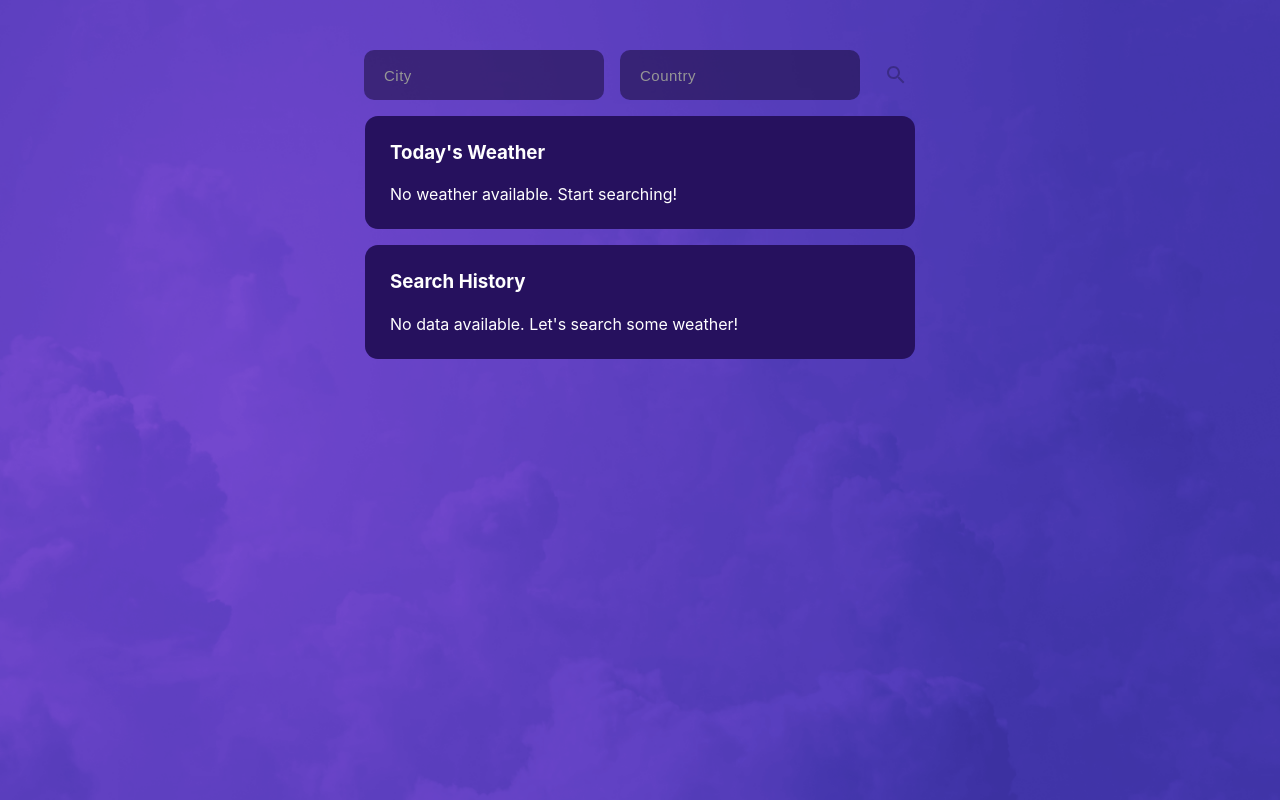
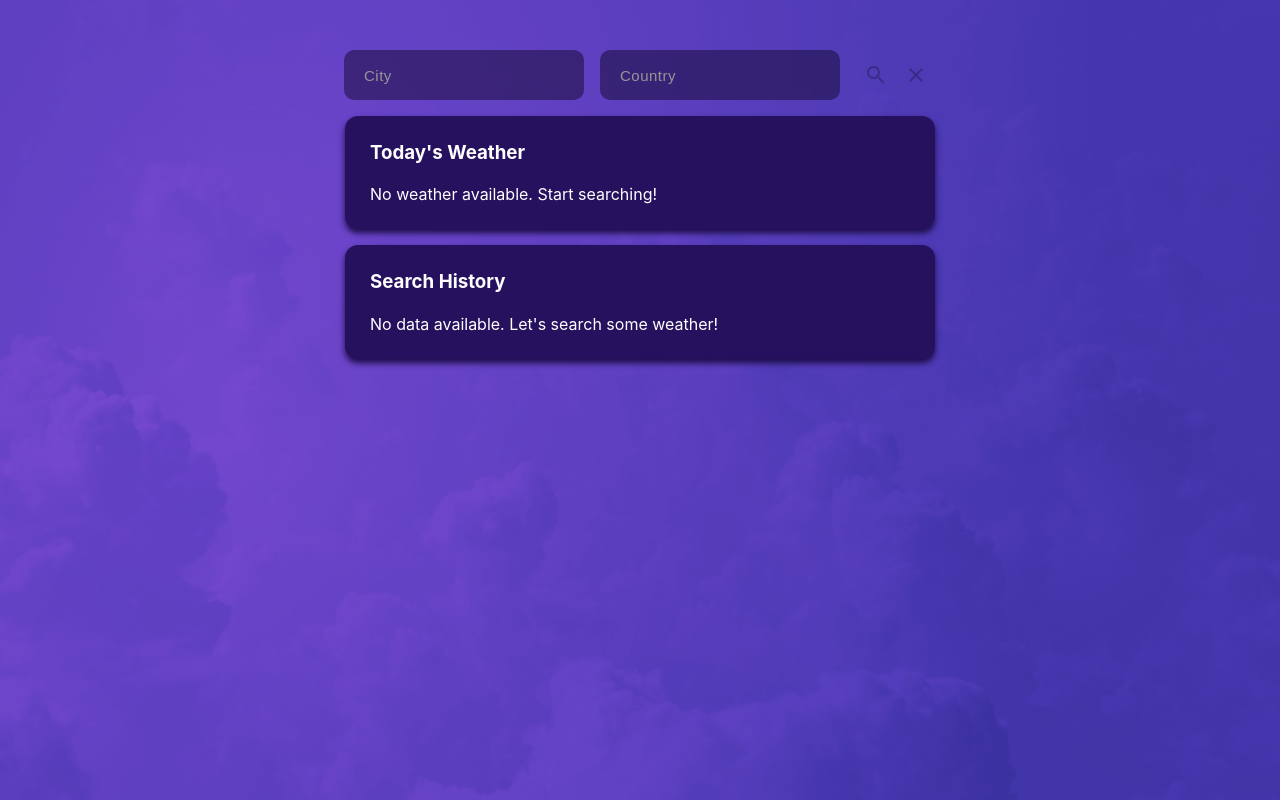
Before and after one commit to ongch24014/react-weather-app, a React (Create React App) app: page / in a window 1280 px wide. Built offline with nearby package versions, Linux system fonts and the light colour scheme.

Commit message:
add clear button, add some css

```diff
--- a/src/App.css
+++ b/src/App.css
@@ -42,24 +42,34 @@ body {
   color: white;
   font-size: 15px;
   letter-spacing: 0.5px;
+  transition: 0.2s;
 }
 
 .search-stack > input::placeholder {
   color: #969696;
 }
 
+.search-stack > input:focus {
+  background-color: #26115e;
+}
+
 .search-icon {
   transition: 0.2s !important;
+}
+
+.clear-icon {
+  margin-left: 0 !important;
 }
 
 .weather-stack, .history-stack {
   color: white;
   background-color: #26115e;
-  width: 550px;
+  width: 590px;
   padding: 25px;
   box-sizing: border-box;
   border-radius: 13px;
   position: relative;
+  filter: drop-shadow(0px 4px 3px #1b0b46);
 }
 
 .no-weather > h3 {
--- a/src/components/SearchBar.jsx
+++ b/src/components/SearchBar.jsx
@@ -1,6 +1,7 @@
 import { Stack } from "@mui/system";
 import IconButton from "@mui/material/IconButton";
 import SearchIcon from "@mui/icons-material/Search";
+import ClearIcon from "@mui/icons-material/Clear";
 import { useContext, useState } from "react";
 import { WeatherContext } from "../contexts/WeatherContext";
 
@@ -15,6 +16,13 @@ export const SearchBar = () => {
     setFormState({
       ...formState,
       [type]: e.target.value,
+    });
+  };
+
+  const clearInput = () => {
+    setFormState({
+      city: "",
+      country: "",
     });
   };
 
@@ -64,7 +72,7 @@ export const SearchBar = () => {
         />
 
         <IconButton
-          aria-label="delete"
+          aria-label="search"
           type="submit"
           disabled={!formState.city && !formState.country}
           sx={{ color: "white" }}
@@ -73,6 +81,17 @@ export const SearchBar = () => {
         >
           <SearchIcon />
         </IconButton>
+
+        <IconButton
+          aria-label="clear"
+          disabled={!formState.city && !formState.country}
+          sx={{ color: "white" }}
+          variant="outlined"
+          className="clear-icon"
+          onClick={clearInput}
+        >
+          <ClearIcon />
+        </IconButton>
       </Stack>
     </form>
   );
--- a/src/components/Weather.jsx
+++ b/src/components/Weather.jsx
@@ -42,9 +42,9 @@ export const Weather = () => {
   };
 
   const weatherImg = isDayTime()
-    ? weather.clouds.all > 80
-      ? cloud
-      : sun
+    ? weather.weather[0].description === "clear sky"
+      ? sun
+      : cloud
     : cloud;
 
   return (
```
